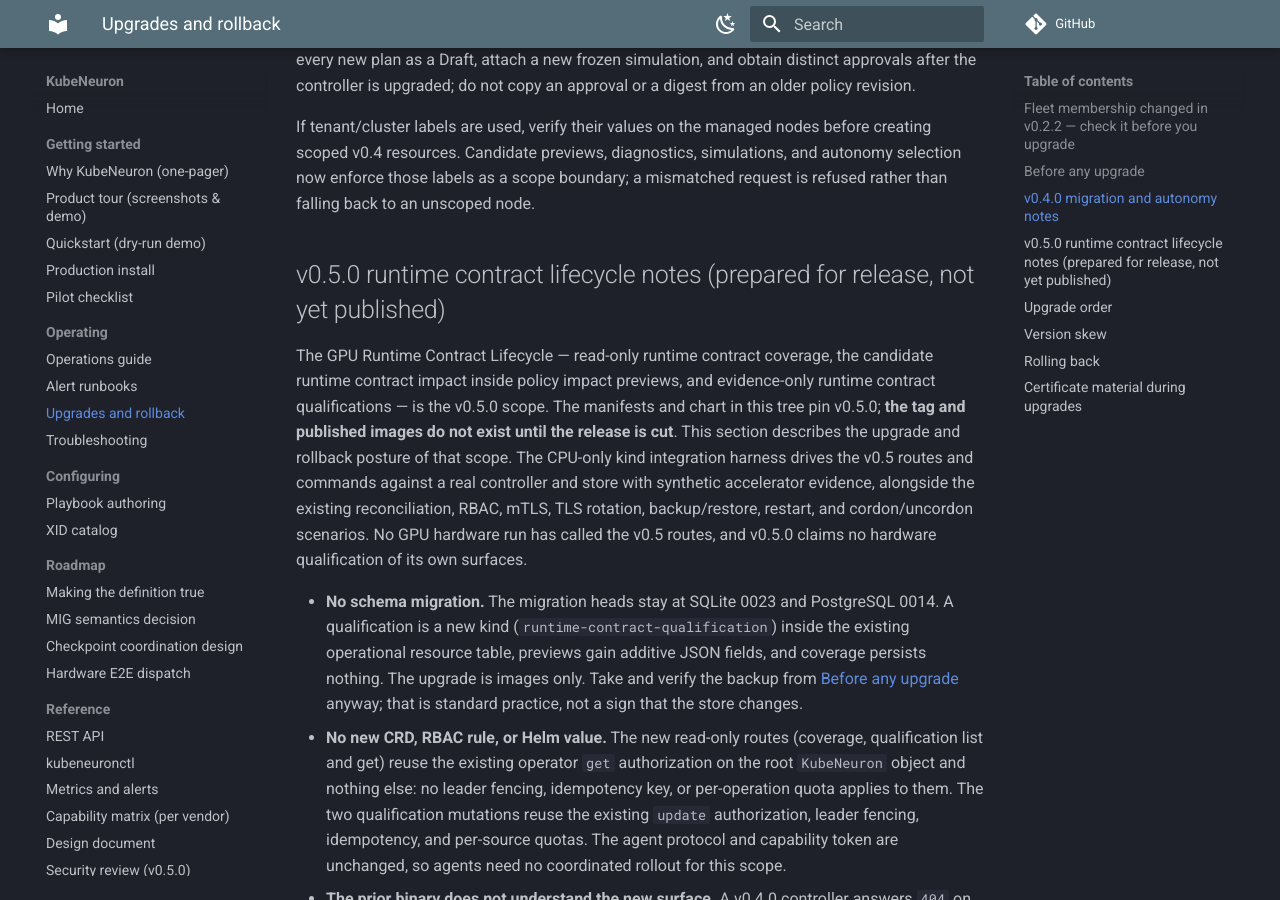
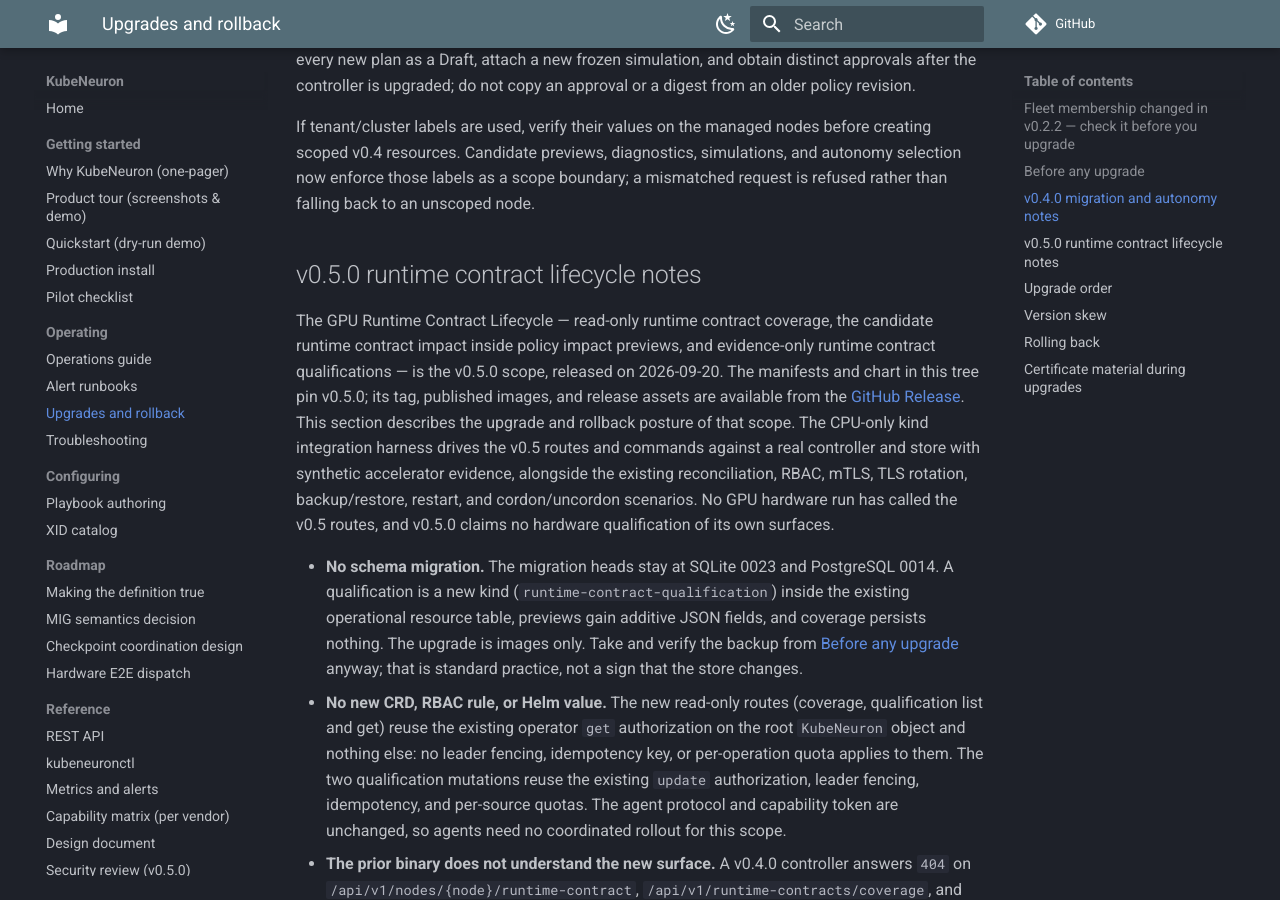
Before and after one commit to kubeneuron/kubeneuron, an MkDocs documentation site: the page built from docs/upgrade.md, in a window 1280 px wide and 900 px high, scrolled down 1942 px. Built offline with MkDocs 1.6.1 and Material for MkDocs 9.7.7, drawn with Linux system fonts in a browser that asks for light colours; comment, search, counter and statistics services are not loaded.

Commit message:
docs: record v0.5.0 release

```diff
--- a/docs/upgrade.md
+++ b/docs/upgrade.md
@@ -92,15 +92,17 @@
 boundary; a mismatched request is refused rather than falling back to an
 unscoped node.
 
-## v0.5.0 runtime contract lifecycle notes (prepared for release, not yet published)
+## v0.5.0 runtime contract lifecycle notes
 
 The GPU Runtime Contract Lifecycle — read-only runtime contract coverage, the
 candidate runtime contract impact inside policy impact previews, and
-evidence-only runtime contract qualifications — is the v0.5.0 scope. The
-manifests and chart in this tree pin v0.5.0; **the tag and published images
-do not exist until the release is cut**. This section describes the upgrade
-and rollback posture of that scope. The CPU-only kind integration harness
-drives the v0.5 routes and commands against a real controller and store with
+evidence-only runtime contract qualifications — is the v0.5.0 scope, released
+on 2026-09-20. The manifests and chart in this tree pin v0.5.0; its tag,
+published images, and release assets are available from the
+[GitHub Release](https://github.com/kubeneuron/kubeneuron/releases/tag/v0.5.0).
+This section describes the upgrade and rollback posture of that scope. The
+CPU-only kind integration harness drives the v0.5 routes and commands against
+a real controller and store with
 synthetic accelerator evidence, alongside the existing reconciliation, RBAC,
 mTLS, TLS rotation, backup/restore, restart, and cordon/uncordon scenarios.
 No GPU hardware run has called the v0.5 routes, and v0.5.0 claims no
@@ -228,7 +230,7 @@
   controllers do not consume it. Pause or roll back every active v0.4 plan
   and preserve its audit export before restoring an older store snapshot.
 - **v0.5 runtime contract scope**: images only, no store restore needed;
-  see [the v0.5.0 notes](#v050-runtime-contract-lifecycle-notes-prepared-for-release-not-yet-published)
+  see [the v0.5.0 notes](#v050-runtime-contract-lifecycle-notes)
   for what the old binary can and cannot see afterwards.
 
 ## Certificate material during upgrades
```
Also changed, not shown: README.md (+6 -5 lines), docs/design.md (+3 -3 lines), docs/one-pager.md (+2 -3 lines), docs/reference-api.md (+2 -2 lines), docs/reference-cli.md (+1 -1 lines), docs/security-review-v0.5.0.md (+4 -3 lines).
